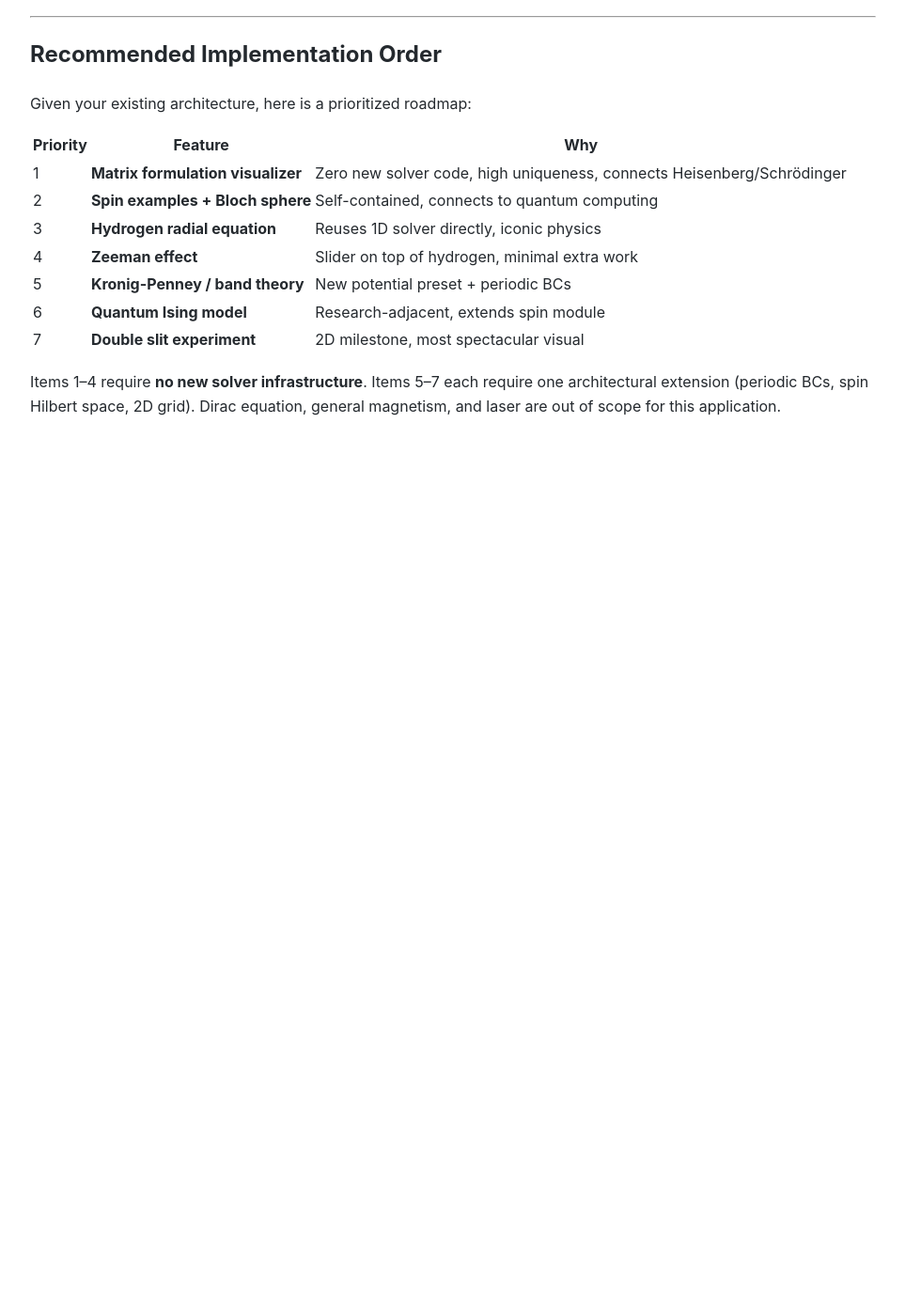
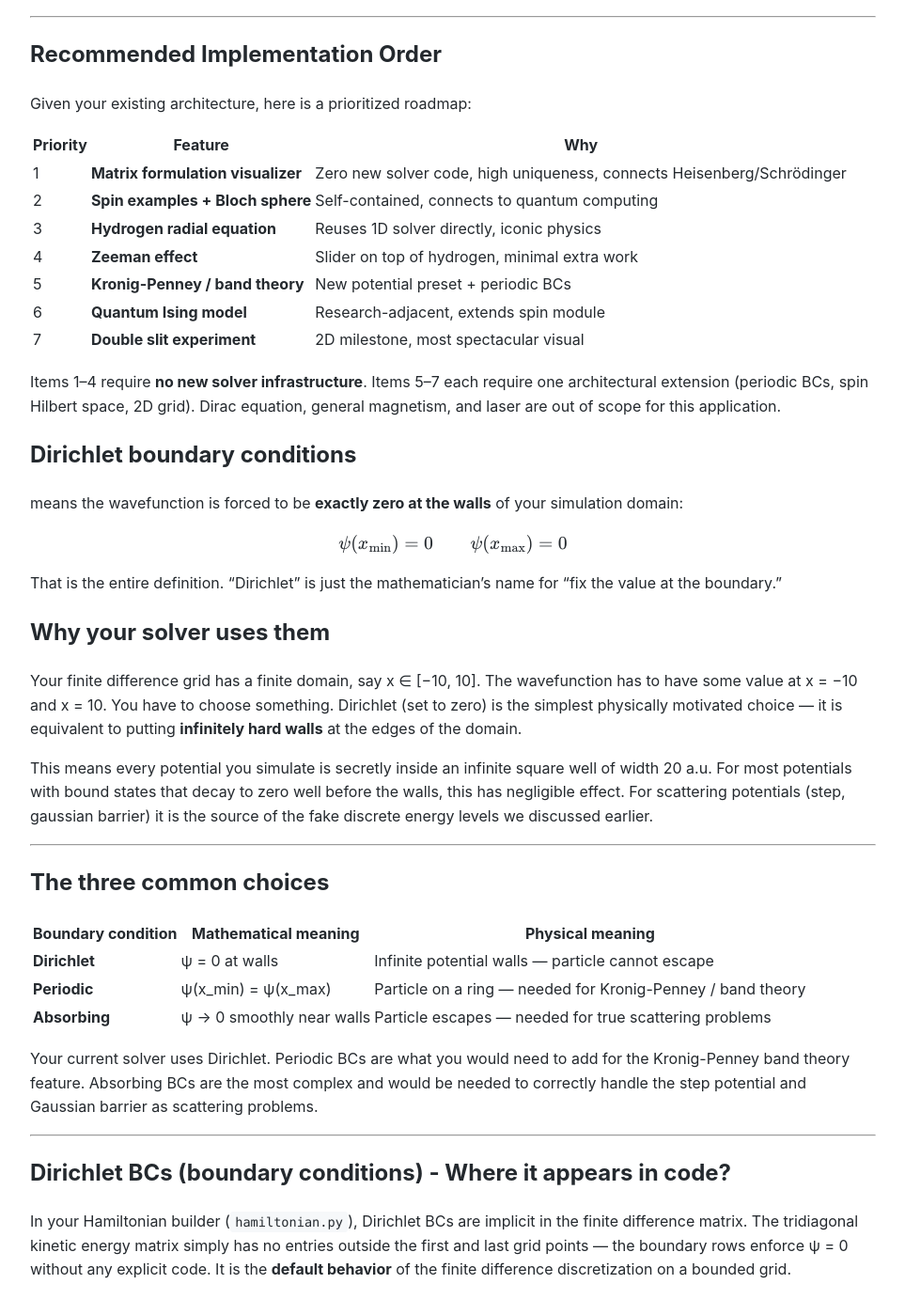
Before and after one commit to Michael-Lubinsky/michael-lubinsky.github.com, a Jekyll site: the page built from physics/wave_function.md, in a window 1280 px wide and 1400 px high, scrolled down 39263 px. Shown: the whole window at 94% size, without its empty margins (158-1121 px from the left). Built offline with Jekyll 4.4.1, drawn with Linux system fonts in a browser that asks for light colours; our own code applies the rules of GitHub Pages for plain Markdown files; before the commit the page ends 39744 px from its top, so only the background shows below that.

Commit message:
Update wave_function.md

```diff
--- a/physics/wave_function.md
+++ b/physics/wave_function.md
@@ -1865,3 +1865,36 @@ Given your existing architecture, here is a prioritized roadmap:
 | 7 | **Double slit experiment** | 2D milestone, most spectacular visual |
 
 Items 1–4 require **no new solver infrastructure**. Items 5–7 each require one architectural extension (periodic BCs, spin Hilbert space, 2D grid). Dirac equation, general magnetism, and laser are out of scope for this application.
+
+
+## Dirichlet boundary conditions
+
+means the wavefunction is forced to be **exactly zero at the walls** of your simulation domain:
+
+$$\psi(x_{\min}) = 0 \qquad \psi(x_{\max}) = 0$$
+
+That is the entire definition. "Dirichlet" is just the mathematician's name for "fix the value at the boundary."
+
+## Why your solver uses them
+
+Your finite difference grid has a finite domain, say x ∈ [−10, 10]. The wavefunction has to have some value at x = −10 and x = 10. You have to choose something. Dirichlet (set to zero) is the simplest physically motivated choice — it is equivalent to putting **infinitely hard walls** at the edges of the domain.
+
+This means every potential you simulate is secretly inside an infinite square well of width 20 a.u. For most potentials with bound states that decay to zero well before the walls, this has negligible effect. For scattering potentials (step, gaussian barrier) it is the source of the fake discrete energy levels we discussed earlier.
+
+---
+
+## The three common choices
+
+| Boundary condition | Mathematical meaning | Physical meaning |
+|---|---|---|
+| **Dirichlet** | ψ = 0 at walls | Infinite potential walls — particle cannot escape |
+| **Periodic** | ψ(x_min) = ψ(x_max) | Particle on a ring — needed for Kronig-Penney / band theory |
+| **Absorbing** | ψ → 0 smoothly near walls | Particle escapes — needed for true scattering problems |
+
+Your current solver uses Dirichlet. Periodic BCs are what you would need to add for the Kronig-Penney band theory feature. Absorbing BCs are the most complex and would be needed to correctly handle the step potential and Gaussian barrier as scattering problems.
+
+---
+
+## Dirichlet BCs (boundary conditions) - Where it appears in code?
+
+In your Hamiltonian builder (`hamiltonian.py`), Dirichlet BCs are implicit in the finite difference matrix. The tridiagonal kinetic energy matrix simply has no entries outside the first and last grid points — the boundary rows enforce ψ = 0 without any explicit code. It is the **default behavior** of the finite difference discretization on a bounded grid.
```
